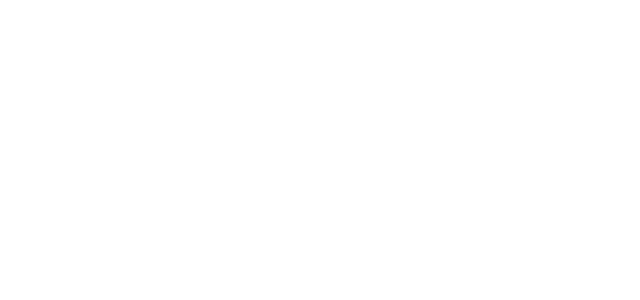
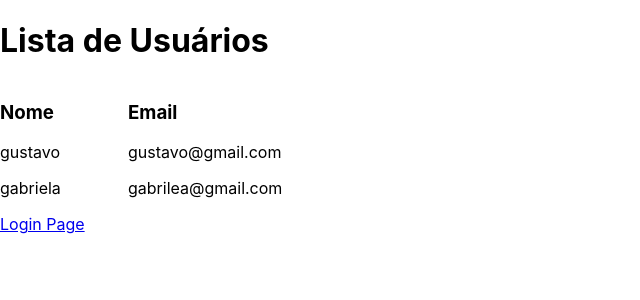
Before and after one commit to indigotech/onboard-gustavo-barros, a React (Create React App) app: page /users-list in a window 1280 px wide. Shown: the top 300 px of the page, without its empty margins (0-640 px from the left). Built offline with nearby package versions, Linux system fonts and the light colour scheme.

Commit message:
fixing some mistakes made by wrong use of git

```diff
--- a/package.json
+++ b/package.json
@@ -17,6 +17,7 @@
     "react-dom": "17.0.2",
     "react-router-dom": "5.3.0",
     "react-scripts": "4.0.3",
+    "react-spinners": "^0.11.0",
     "web-vitals": "1.1.2"
   },
   "scripts": {
--- a/src/App.css
+++ b/src/App.css
@@ -30,3 +30,8 @@
   height: 25px;
   margin-bottom: 20px;
 }
+
+.Spinner-container {
+  display: flex;
+  justify-content: center;
+}
--- a/src/App.tsx
+++ b/src/App.tsx
@@ -1,5 +1,5 @@
 import { BrowserRouter, Switch, Route } from 'react-router-dom';
-import BlankPage from './components/blank-page/Blank';
+import UsersList from './components/users-list/UsersList';
 import LoginPage from './components/login-page/LoginPage';
 
 function App(): JSX.Element {
@@ -7,7 +7,7 @@
     <BrowserRouter>
       <Switch>
         <Route exact path='/' component={LoginPage} />
-        <Route path='/blank' component={BlankPage} />
+        <Route path='/users-list' component={UsersList} />
       </Switch>
     </BrowserRouter>
   );
--- a/src/components/blank-page/Blank.css
+++ /dev/null
@@ -1,4 +0,0 @@
-.Header {
-    background-color: white;
-    display: flex;
-}
--- a/src/components/blank-page/Blank.tsx
+++ /dev/null
@@ -1,16 +0,0 @@
-import { Link } from 'react-router-dom';
-import { loginPagePath } from '../login-page/LoginPage';
-import './Blank.css';
-
-export const blankPagePath = '/blank';
-
-function BlankPage(): JSX.Element {
-  return (
-    <>
-      <h1 className='Header'>Teste</h1>
-      <Link to={loginPagePath}>Login Page</Link>
-    </>
-  );
-}
-
-export default BlankPage;
--- a/src/components/login-page/LoginPage.tsx
+++ b/src/components/login-page/LoginPage.tsx
@@ -4,7 +4,8 @@
 import { LOGIN_MUTATION } from '../../GraphQL/mutations/mutations';
 import '../../App.css';
 import { Link } from 'react-router-dom';
-import { blankPagePath } from '../blank-page/Blank';
+import { usersListPath } from '../users-list/UsersList';
+import ClipLoader from 'react-spinners/ClipLoader';
 
 export const loginPagePath = '/';
 
@@ -21,7 +22,7 @@
     });
   };
 
-  function validForm() {
+  function isFormValid() {
     return validateEmail(data.email) && validatePassword(data.password);
   }
 
@@ -37,7 +38,7 @@
   }
 
   const loginMutation = async (email: string, password: string) => {
-    if (validForm()) {
+    if (isFormValid()) {
       try {
         const response = await login({
           variables: {
@@ -60,9 +61,18 @@
           <input type='text' name='email' className='Input' onChange={handleInputChange} />
           <label>Senha</label>
           <input type='text' name='password' className='Input' onChange={handleInputChange} />
-          <button type='submit' className='Submit-button' onClick={submitForm}>Entrar</button>
+          {(!loading && (
+            <button type='submit' className='Submit-button' onClick={submitForm}>
+              Entrar
+            </button>
+          )) ||
+            (loading && (
+              <div className='Spinner-container'>
+                <ClipLoader color={'#000'} loading={loading} size={25} />
+              </div>
+            ))}
         </form>
-        <Link to={blankPagePath}>Blank Page</Link>
+        <Link to={usersListPath}>Users List</Link>
       </header>
     </div>
   );
--- /dev/null
+++ b/src/components/users-list/UsersList.css
@@ -0,0 +1,15 @@
+.Header {
+    background-color: white;
+    display: flex;
+    flex: 1;
+}
+
+.List-container {
+    display: flex;
+    flex-direction: row;
+}
+
+.Users {
+    width: 10%;
+    justify-content: space-evenly;
+}
--- /dev/null
+++ b/src/components/users-list/UsersList.tsx
@@ -0,0 +1,41 @@
+import { Link } from 'react-router-dom';
+import { loginPagePath } from '../login-page/LoginPage';
+import './UsersList.css';
+
+export const usersListPath = '/users-list';
+
+const users = [
+  {
+    email: 'gustavo@gmail.com',
+    name: 'gustavo',
+  },
+  {
+    email: 'gabrilea@gmail.com',
+    name: 'gabriela',
+  },
+];
+
+function UsersList(): JSX.Element {
+  return (
+    <>
+      <h1>Lista de Usuários</h1>
+      <div className='List-container'>
+        <div className='Users'>
+          <h3>Nome</h3>
+          {users.map((user) => {
+            return <p>{user.name}</p>;
+          })}
+        </div>
+        <div>
+          <h3>Email</h3>
+          {users.map((user) => {
+            return <p>{user.email}</p>;
+          })}
+        </div>
+      </div>
+      <Link to={loginPagePath}>Login Page</Link>
+    </>
+  );
+}
+
+export default UsersList;
```
Also changed, not shown: 1 other file (tests, documents, lock files or other folders).
